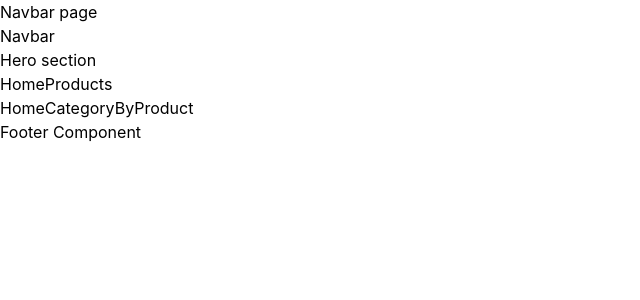
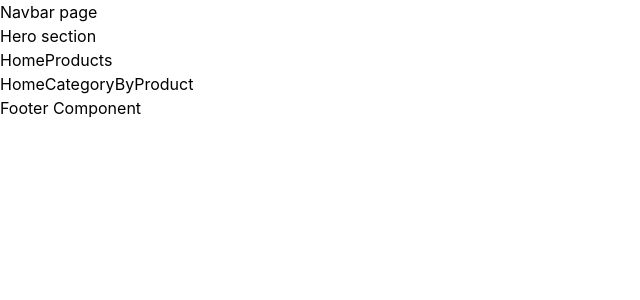
Before and after one commit to tanzilmia/Agrohub-b2b-front-end, a React (Create React App) app: page / in a window 1280 px wide. Shown: the top 300 px of the page, without its empty margins (0-640 px from the left). Built offline with nearby package versions, Linux system fonts and the light colour scheme.

Commit message:
add homeProduct and homeCategory section in home pages

```diff
--- a/src/Pages/Home/Home.js
+++ b/src/Pages/Home/Home.js
@@ -7,7 +7,6 @@ const Home = () => {
     const {test} = useContext(myContext)
     return (
         <div>
-           <h1>Navbar</h1>
            <h1>Hero section</h1>
            <HomeProducts />
            <HomeCategoryByProduct />
```
